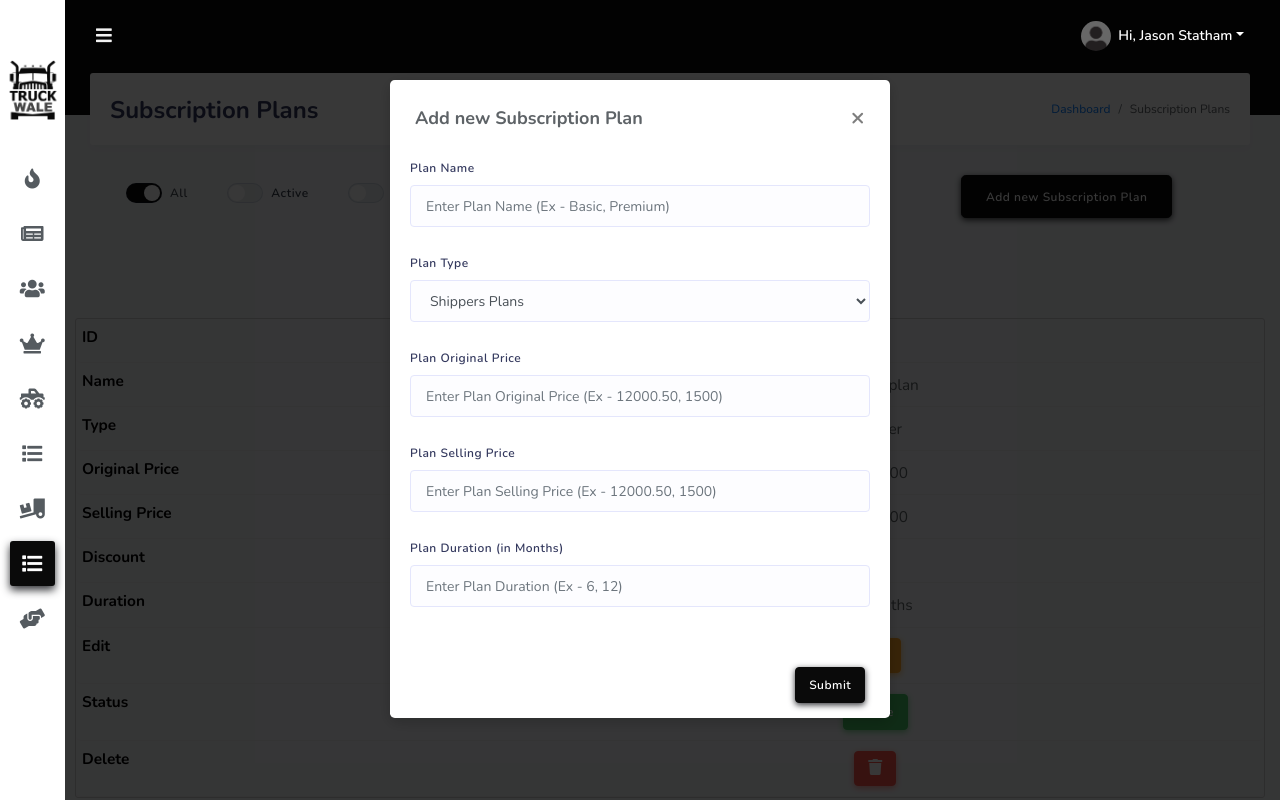
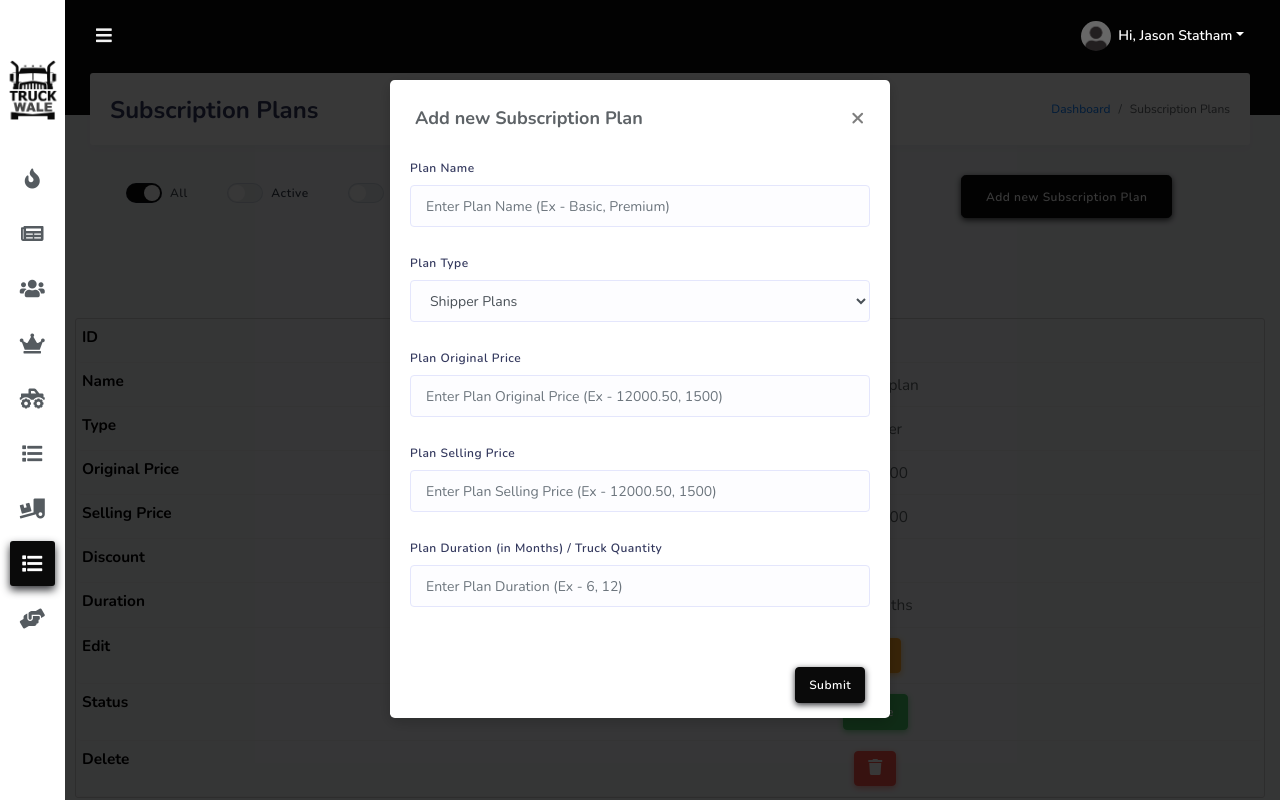
Before and after one commit to The-Graphe-A-Design-Studio/Transportation-Web, a PHP site: page /subscription_plans in a window 1280 px wide, after a click on "Add new Subscription Plan". Run offline with PHP 8.4, Linux system fonts and the light colour scheme; a user stored in the database is signed in; data comes from the database, SQL or seed files in the repository; tables that the repository leaves empty hold one stand-in row (values such as "Sample post"); some libraries are stand-ins or nearby versions.

Commit message:
add on truck plan created

```diff
--- a/processing/curd_subscription_plans.php
+++ b/processing/curd_subscription_plans.php
@@ -50,7 +50,7 @@
                         <th>Original Price</th>
                         <th>Selling Price</th>
                         <th>Discount</th>
-                        <th>Duration</th>
+                        <th>Duration / Quantity</th>
                         <th>Edit</th>
                         <th>Status</th>
                         <th>Delete</th>
@@ -67,13 +67,33 @@
                     '
                         Shipper
                     ';
+
+                    $duration = $row['plan_duration'].' Months';
+                }
+                elseif($row['plan_type'] == 2)
+                {
+                    $type =
+                    '
+                        Truck Owner
+                    ';
+
+                    $duration = $row['plan_duration'].' Months';
                 }
                 else
                 {
                     $type =
                     '
-                        Truck Owner
+                        Truck
                     ';
+
+                    if($row['plan_duration'] > 1)
+                    {
+                        $duration = $row['plan_duration'].' Trucks';
+                    }
+                    else
+                    {
+                        $duration = $row['plan_duration'].' Truck';
+                    }
                 }
 
                 $discount = ( ( ( $row['plan_original_price'] - $row['plan_selling_price'] ) / $row['plan_original_price'] ) * 100 );
@@ -110,7 +130,7 @@
                         <td data-column="Original Price">Rs. '.$row['plan_original_price'].'</td>
                         <td data-column="Selling Price">Rs. '.$row['plan_selling_price'].'</td>
                         <td data-column="Discount">'.round($discount, 2).'%</td>
-                        <td data-column="Duration">'.$row['plan_duration'].' Months</td>
+                        <td data-column="Duration">'.$duration.'</td>
                         <td data-column="Edit">
                             <button class="btn btn-warning btn-md" data-toggle="collapse" data-target="#collapse_'.$row['plan_id'].'"
                             aria-expanded="true" aria-controls="collapse_'.$row['plan_id'].'">Edit</button>
--- a/subscription_plans.php
+++ b/subscription_plans.php
@@ -60,6 +60,7 @@
                                     <option value="">All</option>
                                     <option value="1">Shippers Plans</option>
                                     <option value="2">Truck Owner Plans</option>
+                                    <option value="3">Add on Truck Plans</option>
                                 </select>
                             </div>
                         </div>
@@ -86,8 +87,9 @@
                                                 <div class="form-group">
                                                     <label for="planType">Plan Type</label>
                                                     <select class="form-control" name="newplanType">
-                                                        <option value="1">Shippers Plans</option>
+                                                        <option value="1">Shipper Plans</option>
                                                         <option value="2">Truck Owner Plans</option>
+                                                        <option value="3">Add on Truck Plans</option>
                                                     </select>
                                                 </div>
                                                 <div class="form-group">
@@ -99,7 +101,7 @@
                                                     <input type="text" class="form-control" name="newplanSelling" placeholder="Enter Plan Selling Price (Ex - 12000.50, 1500)" required>
                                                 </div>
                                                 <div class="form-group">
-                                                    <label for="planDuration">Plan Duration (in Months)</label>
+                                                    <label for="planDuration">Plan Duration (in Months) / Truck Quantity</label>
                                                     <input type="text" class="form-control" name="newplanDuration" placeholder="Enter Plan Duration (Ex - 6, 12)" required>
                                                 </div>
                                             </div>
```
